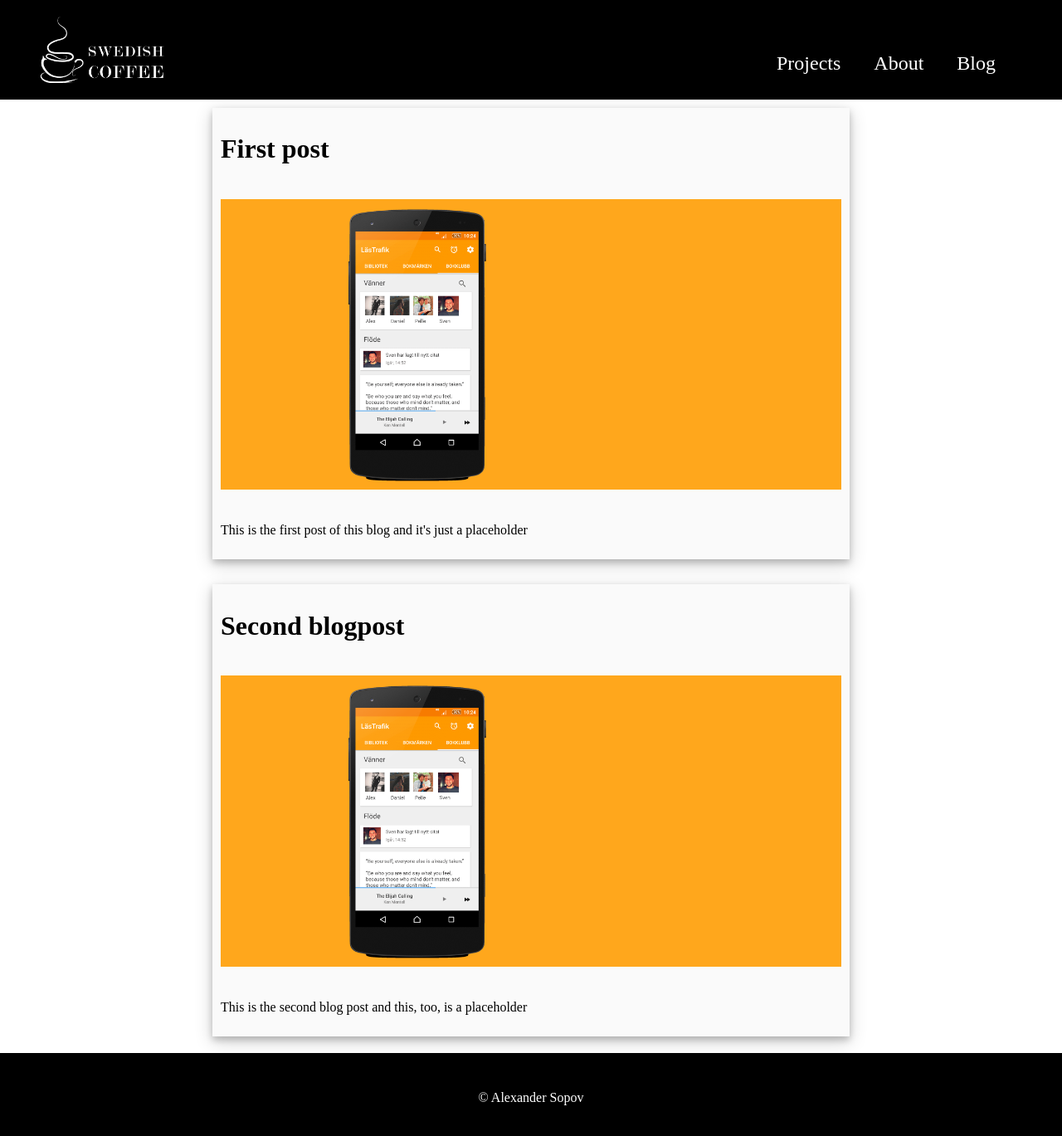
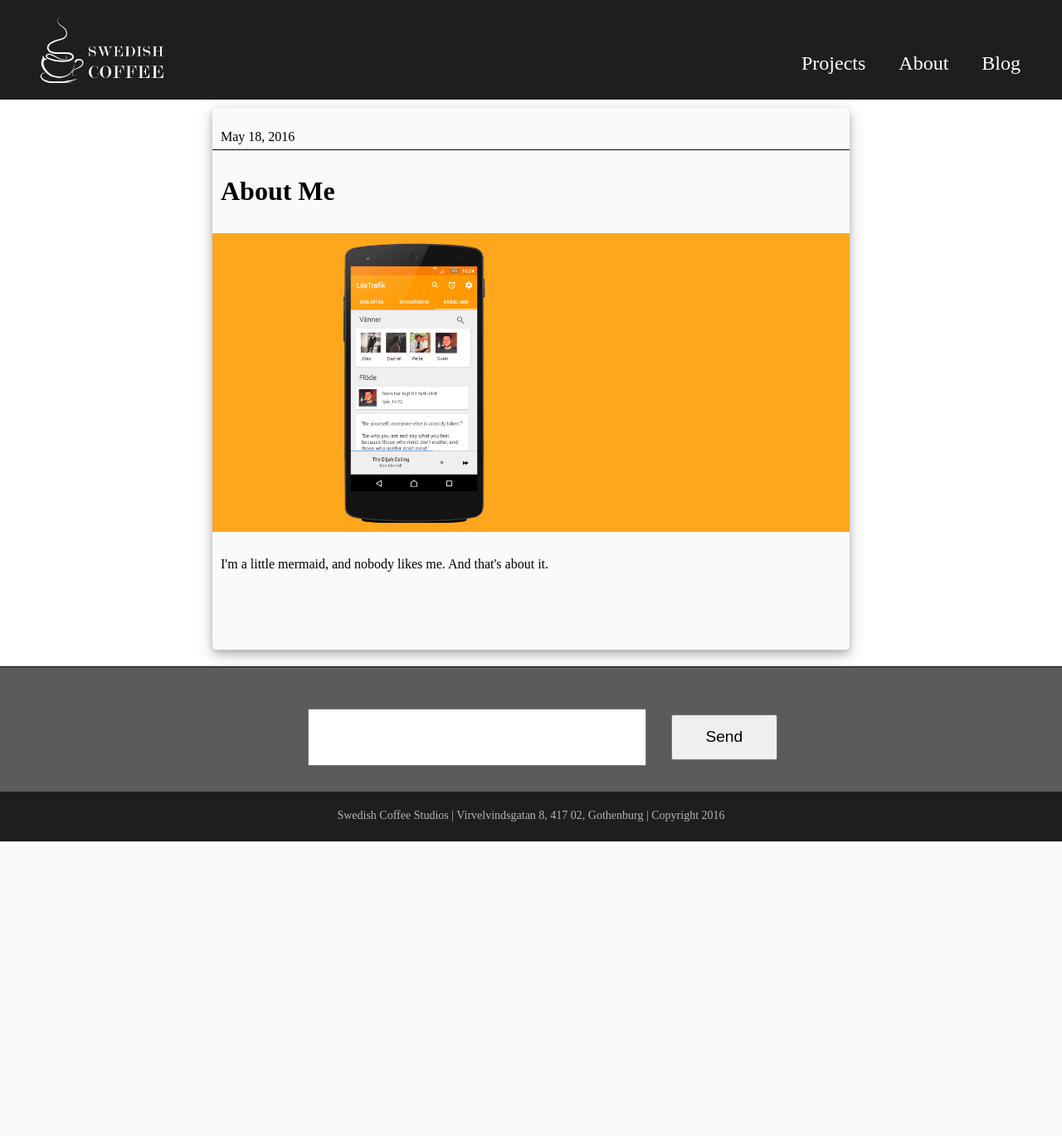
Before and after one commit to AlexanderSopov/SwedishCoffee, a Django app: page /blog/5/ in a window 1280 px wide; the page is wider, and only the part inside the window is pictured. Shown: that part at 83% size. After the commit the page ends 1014 px from the top of that part, so only its background shows below. Run offline with Django 3.2, Linux system fonts and the light colour scheme; data comes from the database, SQL or seed files in the repository; both versions use the stored data as it was after the commit.

Commit message:
plenty of changes and functionality added

```diff
--- /dev/null
+++ b/website/forms.py
@@ -0,0 +1,4 @@
+from django import forms
+
+class EmailForm(forms.Form):
+    your_email = forms.EmailField(label="",)
--- a/website/static/website/style.css
+++ b/website/static/website/style.css
@@ -7,24 +7,26 @@ body{
 }
 
 .header{
-    position: relative;
+    position: fixed;
     top:0px;
     left: 0px;
     width:100%;
-    background-color: black;
+    background-color: rgb(30,30,30);
     height: 120px;
+    z-index: 10;
+    margin:0px;
 }
 
 .logo{
-    overflow: visible;
-    height:100%;
+    position:relative;
+    top:20px;
+    height:80px;
+    margin:0px;
 }
 
 .logo img{
-    height:80px;
+    height:100%;
     width:auto;
-    margin-top:20px;
-    margin-left:20px;
 }
 
 
@@ -44,20 +46,20 @@ body{
 
 
 nav {
-    width: 300px;
-    height: 100%;
-    background-color:black;
+    width: 100%;
+    height: 200px;
+    background-color:rgb(30,30,30);
     position: fixed;
-    z-index: 100;
+    z-index: 5;
     /* This trasform moves the drawer off canvas. */
-    -webkit-transform: translate(-300px, 0);
-    transform: translate(-300px, 0);
+    -webkit-transform: translate(0,-300px);
+    transform: translate(0, -300px);
     /* Optionally, we animate the drawer. */
     transition: transform 0.3s ease;
 }
 nav.open {
-    -webkit-transform: translate(0, 0);
-    transform: translate(0, 0);
+    -webkit-transform: translate(0, 40px);
+    transform: translate(0, 40px);
 }
 
 nav li{
@@ -79,6 +81,8 @@ nav a{
 
 
 .container{
+    position: relative;
+    top:120px;
     min-height:500px;
     width:100%;
     margin-left:auto;
@@ -93,19 +97,29 @@ nav a{
     margin:auto;
     margin-top:10px;
     margin-bottom:20px;
+    border-radius: 5px;
     box-shadow: 0 4px 8px 0 rgba(0, 0, 0, 0.2), 0 6px 20px 0 rgba(0, 0, 0, 0.19);
-    background-color: rgba(250,250,250,1);;
+    background-color: rgb(250,250,250);
     display:flex;
     flex-wrap:wrap;
 }
 
+.date{
+    width:100%;
+    padding:10px;
+    height:30px;
+    border-bottom: 1px solid black;
+}
+
+
+.entryImg{
+    width:100%;
+    order:2;
+}
+
+
 .entryImg img{
     width:100%;
-}
-.entryImg{
-    padding:10px;
-    width:100%;
-    order:2;
 }
 
 .entryHeadline {
@@ -161,17 +175,55 @@ nav a{
     font-size: 1em;
 }
 
+.emailFooter{
+    width:100%;
+    height: 150px;
+    border-top: 1px solid black;
+    color:white;
+    background-color: rgba(50,50,50,0.8);
+    position:relative;
+    top:120px;
+}
+
+.emailFooter form{
+    position:relative;
+    left:calc(50% - 21%);
+    top: calc(50% - 25px);
+}
+
+.emailFooter button{
+    font-size: 1.2em;
+    width: 10%;
+    height:55px;
+    margin:0px;
+    margin-left:2%;
+    padding:10px;
+}
+
+.emailFooter input{
+    width: 30%;
+    height:45px;
+    margin:0px;
+    padding:10px;
+    font-size: 1.2em;
+}
+
+
 .footer{
-    background-color: black;
-    height:100px;
+    position: relative;
+    top: 120px;
+    background-color: rgb(30,30,30);
+    height:60px;
     width:100%;
     color:white;
 }
 
 .footer div{
-    max-width: 300px;
+    font-size: 14px;
+    color: rgb(180,180,180);
+    max-width: 50%;
     position: relative;
-    top:45%;
+    top:35%;
     text-align: center;
     margin:auto;
 }
@@ -213,7 +266,9 @@ nav a{
         width: auto;
         height: auto;
         position: absolute;
-        right:-250px;
+        -webkit-transform: translate(0,0);
+        transform: translate(0, 0);
+        right:20px;
         bottom:10px;
     }
 
@@ -248,32 +303,49 @@ nav a{
         top:0px;
         animation-name: moveText;
         animation-duration: 0.35s;
-        padding-top:120px;
+        padding-top:200px;
         background-color: rgba(0,5,5,0.80);
     }
 
+     .projectThumb img{
+        animation-name:zoomOutImg1;
+        animation-duration: 0.55s;
+        top: -5px;
+        left: -100px;
+        height: calc(100% + 5px);
+    }
+
+    .projectThumb:hover img{
+        animation-name:zoomImg1;
+        animation-duration: 0.55s;
+        top: -40px;
+        left: -150px;
+        height: calc(100% + 40px);
+    }
+
+
+}
+
+@media screen and (min-width: 1024px){
+
+    .entry {
+        width:60%;
+    }
+
+    .projectThumb img{
+        animation-name:zoomOutImg;
+        animation-duration: 0.55s;
+        top: 0px;
+        left: 0px;
+        height:100%;
+    }
 
     .projectThumb:hover img{
         animation-name:zoomImg;
         animation-duration: 0.55s;
         top: -10px;
         left: -10px;
-        height:110%;
-    }
-
-    .projectThumb img{
-        animation-name: zoomOutImg;
-        animation-duration: .55s;
-        top: 0px;
-        left: 0px;
-        height:100%;
-    }
-}
-
-@media screen and (min-width: 1024px){
-
-    .entry {
-        width:60%;
+        height:calc(110% + 10px);
     }
 }
 
--- a/website/templates/website/base.html
+++ b/website/templates/website/base.html
@@ -20,6 +20,11 @@
 
             {% endblock %}
         </div>
+        {% include "website/emailFooter.html" %}
+
+        {% block email %}
+
+        {% endblock %}
 
         {% include "website/footer.html" %}
         {% block footer %}
--- a/website/templates/website/blog.html
+++ b/website/templates/website/blog.html
@@ -4,7 +4,7 @@
 
 
 {% block container %}
-    {% for entry in entries %}
+    <!--{% for entry in entries %}
     	<div class="entry">
     		<div class="entryImg">
     			<img src="{% static entry.imgUrl %}">
@@ -19,4 +19,18 @@
 			</div>
     	</div>
     {% endfor %}
+-->
+	{% for entry in entries %}
+    	<div class="projectThumb" onclick="window.location='/blog/{{ entry.id }}/';">
+    		<img src="{% static entry.imgUrl %}">
+			<div class ="projectIngress">
+				<h1>
+					{{ entry.headline }}
+				</h1>
+
+				{{ entry.body_text | safe }}
+
+			</div>
+    	</div>
+    {% endfor %}
 {% endblock %}
--- /dev/null
+++ b/website/templates/website/blogEntry.html
@@ -0,0 +1,22 @@
+{% extends "website/base.html" %}
+{% load staticfiles %}
+
+
+{% block container %}
+	<div class="entry">
+		<div class="date">
+			<p>{{ entry.pub_date }} </p>
+		</div>
+		<div class="entryImg">
+			<img src="{% static entry.imgUrl %}">
+		</div>
+		<div class ="entryHeadline">
+			<h1>
+				{{ entry.headline }}
+			</h1>
+		</div>
+		<div class="entryText">
+				{{ entry.body_text|safe}}
+		</div>
+	</div>
+{% endblock %}
--- /dev/null
+++ b/website/templates/website/emailFooter.html
@@ -0,0 +1,10 @@
+{% block email %}
+	<div class="emailFooter">
+		<!--<h1>Get in touch</h1-->
+		<form action="{}" method="post">
+		    {% csrf_token %}
+		    {{ form }}
+		    <button type="submit">Send</button>
+		</form>
+	</div>
+{% endblock %}
--- a/website/templates/website/footer.html
+++ b/website/templates/website/footer.html
@@ -2,7 +2,7 @@
 {% block footer %}
 <div class="footer">
 	<div>
-		&copy; Alexander Sopov
+		Swedish Coffee Studios | Virvelvindsgatan 8, 417 02, Gothenburg | <!--&copy;-->Copyright 2016
 	</div>
 </div>
 {% endblock %}
--- a/website/templates/website/header.html
+++ b/website/templates/website/header.html
@@ -4,11 +4,13 @@
 
 
 	<div class="header">
-		<a href="{% url 'website:index' %}">
+
 		    <div class="logo">
-		        <img src="{% static logoPath %}">
+		    	<a href="{% url 'website:index' %}">
+		        	<img src="{% static logoPath %}">
+		        </a>
 		    </div>
-	   </a>
+
 	    <nav id="menu">
 		    <ul>
 
--- a/website/urls.py
+++ b/website/urls.py
@@ -17,9 +17,9 @@ urlpatterns = [
     # ex: /projects/
     url(r'^projects/', views.projects, name="projects"),
     # /Blog/
-    url(r'^blog/', views.blog, name="blog"),
+    url(r'^blog/$', views.blog, name="blog"),
     # /Blog/4/
-    url(r'^blog/(?P<pk>[0-9]+)/', views.blog, name="blogEntry"),
+    url(r'^blog/(?P<pk>[0-9]+)/', views.blogEntry, name="blogEntry"),
     # /about/
     url(r'^about/', views.about, name="about"),
     # /about/
--- a/website/views.py
+++ b/website/views.py
@@ -1,14 +1,16 @@
 from django.shortcuts import render, get_object_or_404, get_list_or_404
 from django.http import HttpResponse
 from .models import MenuItem, Projects, Page, Entry
+from django.db.models import F
+from .forms import EmailForm
 # Create your views here.
-
 
 
 # Base Context for static parts of the website.
 #In other words: parts of the site that don't vary
 baseContext = {"menu": get_list_or_404(MenuItem, ),
-		"logoPath":"website/images/coffe_cup.png"}
+		"logoPath":"website/images/coffe_cup.png",
+		"form": EmailForm()}
 
 
 
@@ -44,13 +46,13 @@ def about(request):
 
 def blog(request):
 	blogPage = get_object_or_404(Page, title="Blog")
-	entries = get_list_or_404(Entry, page=blogPage.id)
+	entries = get_list_or_404(Entry.objects.order_by(F('pub_date').desc()), )# page=blogPage.id ) # erase the first hashtag and the closing paranthese to filter for entries who are connected to the blog
 	return render(request, "website/blog.html", {**{
 		"entries": entries
 	}, **baseContext} )
 
 def blogEntry(request, pk):
-	entry = get_object_or_404(Page, id=pk)
+	entry = get_object_or_404(Entry, id=pk)
 	return render(request, "website/blogEntry.html", {**{
 			"entry":entry
 		}, **baseContext})
```
Also changed, not shown: other parts of website/static/website/style.css (+45 -16 lines), db.sqlite3. Lines whose indentation alone changed are shown as unchanged.
